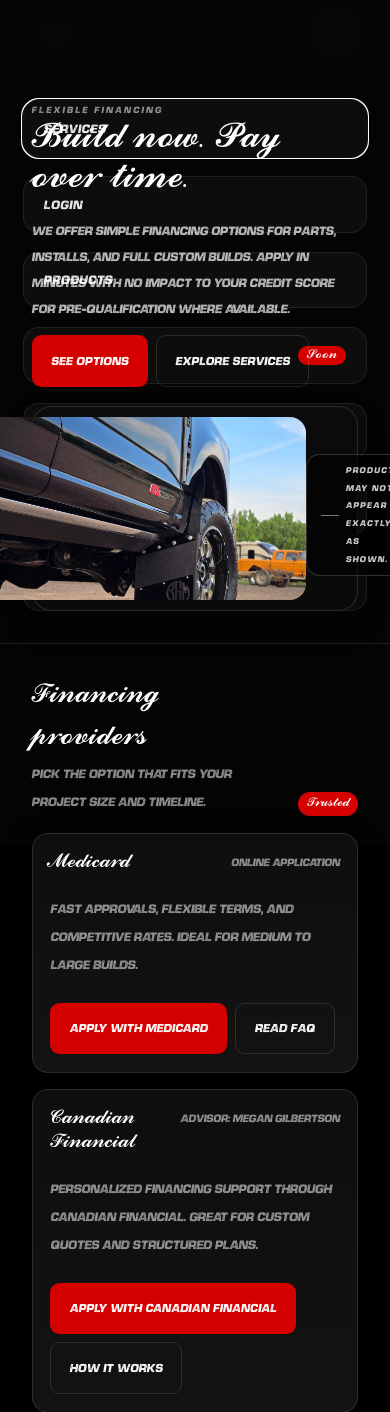
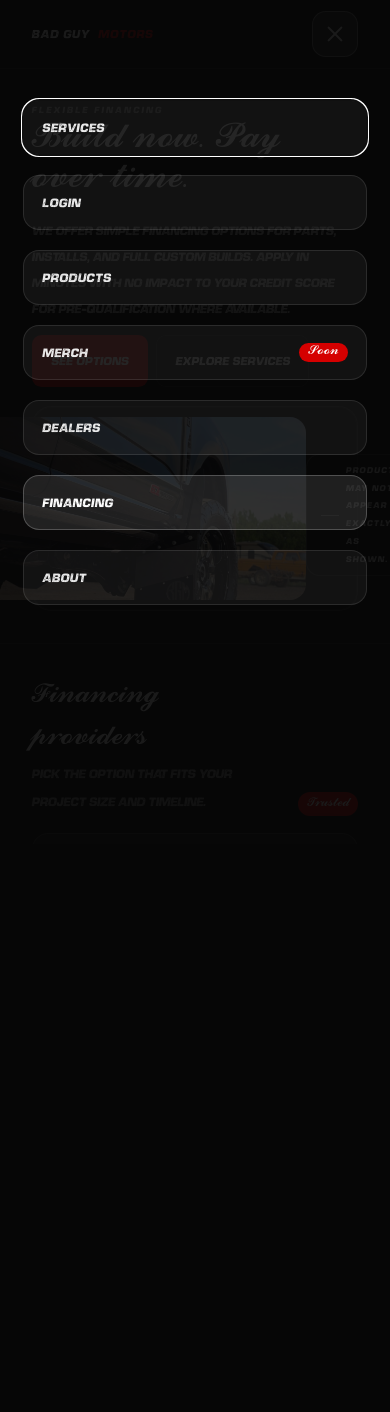
Before and after one commit to rcc00n/bgm_crm, a Django app: template templates/financing.html in a window 390 px wide, after a click on "Toggle navigation"; the page is wider, and only the part inside the window is pictured. Shown: the top 1412 px of that part. After the commit the page ends 816 px from the top of that part, so only its background shows below. Run offline with Django 5.2, Linux system fonts and the light colour scheme; the template is opened without the code that fills it: most values are stand-ins (such as "Sample title", 1, 10 or a date in 2020); parts of the project's set-up code (start-up, migrations or seed data) failed here and were passed over.

Commit message:
mobile fix

```diff
--- a/templates/financing.html
+++ b/templates/financing.html
@@ -943,6 +943,90 @@ html{ font-size: 17px; }                      /* было 16px */
     .site-header nav li + li{ margin-top:.95rem !important; }
   }
 }
+
+</style>
+<style id="financing-mobile-nav-hardening-v2">
+/* Mobile sidebar: stacking, hit-test and spacing fixes */
+@media (max-width:960px){
+  /* всегда поверх контента/фаба/дыма */
+  .site-header{ z-index: 3200 !important; }
+  .site-header nav{
+    position: fixed !important;
+    inset: 0 !important;
+    z-index: 3300 !important;
+
+    /* убираем blur — источник iOS hit‑test багов */
+    background: rgba(7,7,7,.92) !important;
+    -webkit-backdrop-filter: none !important;
+    backdrop-filter: none !important;
+
+    /* полноэкранный слой, скролл внутри меню */
+    padding-top: calc(var(--site-header-height) + 1rem) !important;
+    padding-inline: clamp(20px, 6vw, 36px) !important;
+    padding-bottom: clamp(28px, 12vh, 46px) !important;
+    height: 100dvh !important;
+    overflow-y: auto !important;
+    overscroll-behavior: contain;
+
+    /* закрыто по умолчанию */
+    opacity: 0; transform: translateY(-12px);
+    pointer-events: none;
+  }
+
+  /* открыто — кликабельно и видно */
+  .site-header--open nav,
+  .site-header .site-header__toggle[aria-expanded="true"] ~ nav{
+    opacity: 1 !important;
+    transform: translateY(0) !important;
+    pointer-events: auto !important;
+  }
+
+  /* аккуратные интервалы между пунктами */
+  .site-header nav ul{
+    display: flex !important;
+    flex-direction: column !important;
+    align-items: stretch !important;
+    gap: clamp(.9rem, 2.6vh, 1.25rem) !important;
+    width: 100% !important;
+  }
+  .site-header nav li{ margin: 0 !important; } /* полагаемся на gap */
+
+  /* кнопки/ссылки в меню — крупные, удобные */
+  .site-header nav a,
+  .site-header nav .btn,
+  .site-header nav .btn--ghost{
+    display: flex;
+    align-items: center;
+    justify-content: space-between;
+    gap: .75rem;
+    width: 100% !important;
+    min-height: 54px;
+    padding: 1.05rem 1.1rem !important;
+    border-radius: 1rem !important;
+
+    background: rgba(255,255,255,.05) !important;
+    border: 1px solid rgba(255,255,255,.10) !important;
+  }
+  .site-header nav a:hover,
+  .site-header nav a[aria-current="page"],
+  .site-header nav .btn:hover{
+    background: rgba(255,255,255,.10) !important;
+    border-color: rgba(255,255,255,.22) !important;
+    color: #fff !important;
+  }
+
+  /* бейдж не наезжает на соседние элементы */
+  .site-header .badge{ margin-left: .5rem; transform: none !important; }
+
+  /* скрываем FAB при открытом меню и блокируем прокрутку страницы */
+  body.nav-open{ overflow: hidden; touch-action: none; }
+  body.nav-open .contact-fab{ display: none !important; }
+
+  /* fallback для старых iOS без flex-gap */
+  @supports not (gap: 1rem){
+    .site-header nav li + li{ margin-top: 1rem !important; }
+  }
+}
 </style>
 
 <script id="home-mobile-nav-fix-js">
```
